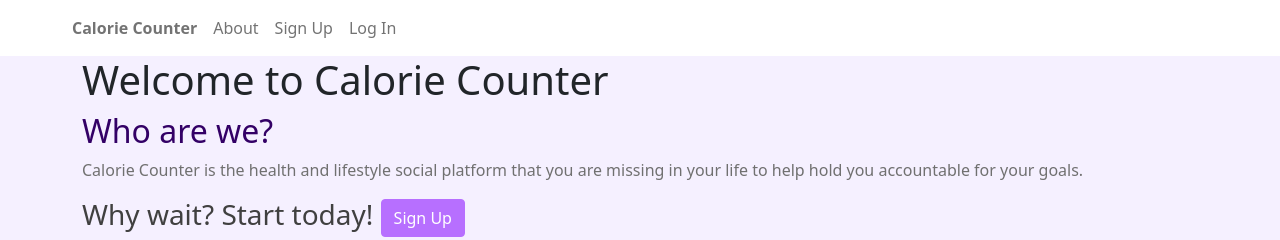
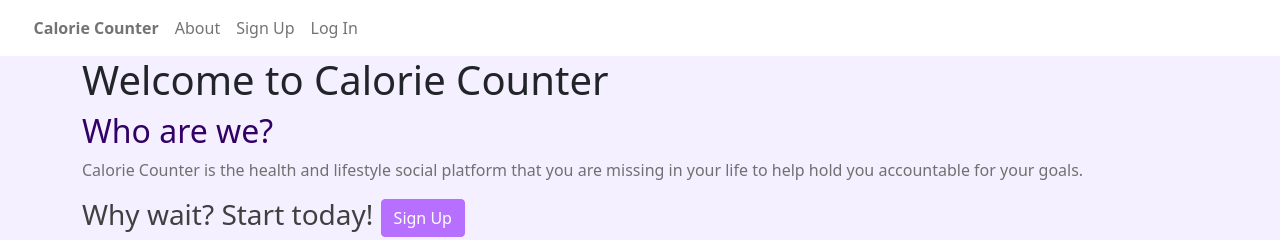
Before and after one commit to taylorwagner/caloriecountercapstone1, a Flask app: page / in a window 1280 px wide. Shown: the top 240 px of the page. Run offline with Flask 2, Linux system fonts and the light colour scheme; some libraries are stand-ins or nearby versions.

Commit message:
less margin navbar

```diff
--- a/static/stylesheets/app.css
+++ b/static/stylesheets/app.css
@@ -37,7 +37,7 @@
 }
 
 .navbar-nav {
-    margin-left: 5%;
+    margin-left: 2%;
 }
 
 /* buttons */
```
